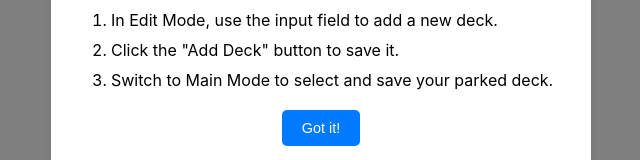
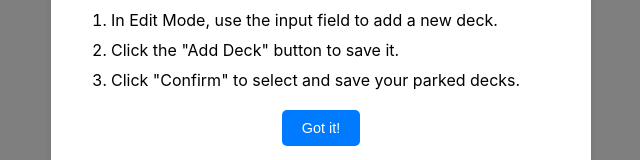
Before and after one commit to jaabberwocky/parkpal, a React (Create React App) app: page / in a window 1280 px wide. Shown: the part 375-535 px from the top of the page, without its empty margins (319-959 px from the left). Built offline with nearby package versions, Linux system fonts and the light colour scheme.

Commit message:
Correct tutorialModal

```diff
--- a/src/TutorialModal.js
+++ b/src/TutorialModal.js
@@ -13,7 +13,7 @@ const TutorialModal = ({ onClose }) => {
         <ol>
           <li>In Edit Mode, use the input field to add a new deck.</li>
           <li>Click the "Add Deck" button to save it.</li>
-          <li>Switch to Main Mode to select and save your parked deck.</li>
+          <li>Click "Confirm" to select and save your parked decks.</li>
         </ol>
         <button onClick={onClose}>Got it!</button>
       </div>
```
